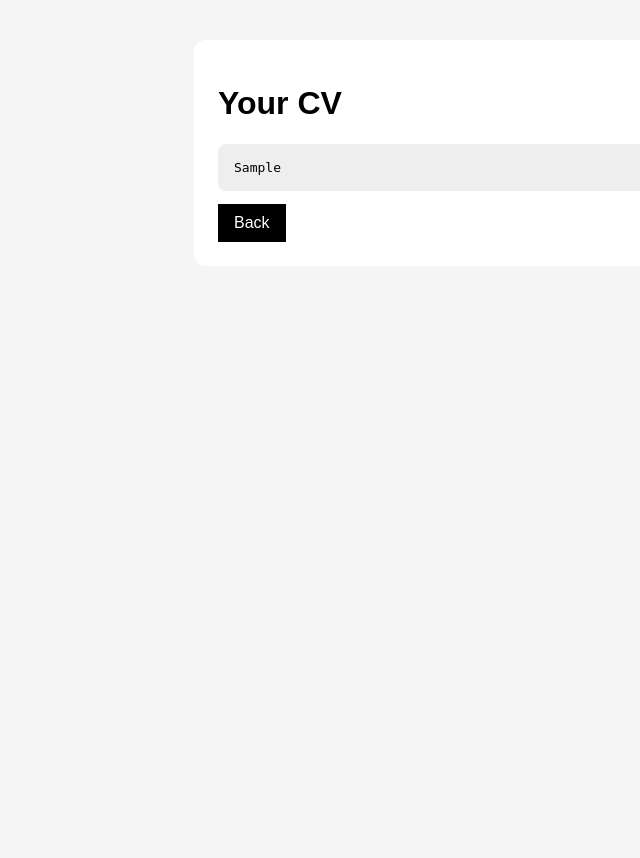
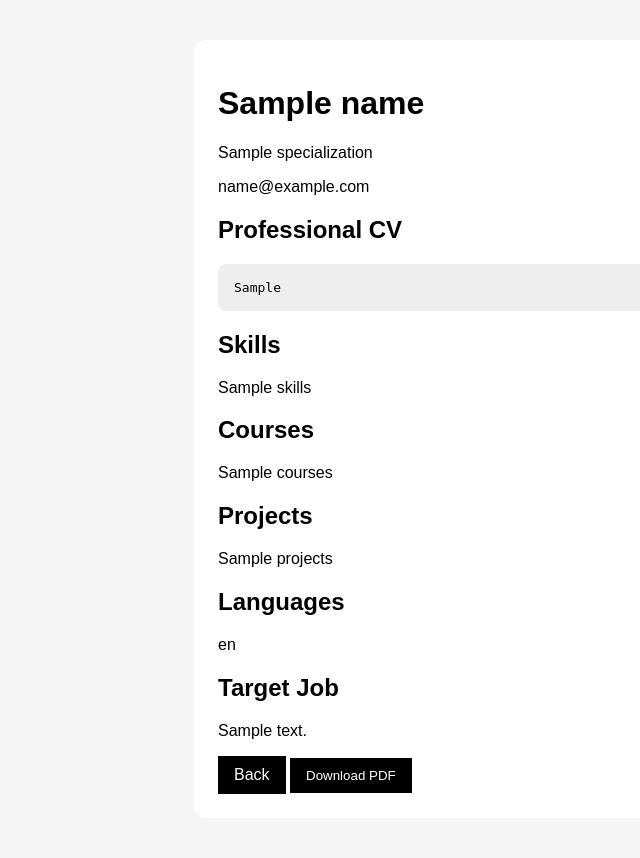
Before and after one commit to Eng2Fadi/cv-mvp-clean, a Flask app: template templates/result.html in a window 1280 px wide. Shown: the whole page, without its empty margins (72-712 px from the left). Before the commit the page ends 242 px from the top, so only its background shows below. Run offline with Flask 3, Linux system fonts and the light colour scheme; the template is opened without the code that fills it: most values are stand-ins (such as "Sample title", 1, 10 or a date in 2020).

Commit message:
Update result.html

```diff
--- a/templates/result.html
+++ b/templates/result.html
@@ -7,10 +7,59 @@
   <link rel="stylesheet" href="{{ url_for('static', filename='style.css') }}" />
 </head>
 <body>
-  <div class="container">
-    <h1>Your CV</h1>
-    <pre>{{ generated_cv }}</pre>
-    <a class="btn" href="/generate">Back</a>
+  <div class="container cv-page">
+    <div class="cv-top">
+      <h1>{{ name }}</h1>
+      <p class="role">{{ specialization }}</p>
+      <p class="email">{{ email }}</p>
+    </div>
+
+    {% if generated_cv %}
+    <div class="cv-section">
+      <h2>Professional CV</h2>
+      <pre class="cv-output">{{ generated_cv }}</pre>
+    </div>
+    {% endif %}
+
+    {% if skills %}
+    <div class="cv-section">
+      <h2>Skills</h2>
+      <p>{{ skills }}</p>
+    </div>
+    {% endif %}
+
+    {% if courses %}
+    <div class="cv-section">
+      <h2>Courses</h2>
+      <p>{{ courses }}</p>
+    </div>
+    {% endif %}
+
+    {% if projects %}
+    <div class="cv-section">
+      <h2>Projects</h2>
+      <p>{{ projects }}</p>
+    </div>
+    {% endif %}
+
+    {% if languages %}
+    <div class="cv-section">
+      <h2>Languages</h2>
+      <p>{{ languages }}</p>
+    </div>
+    {% endif %}
+
+    {% if job_description %}
+    <div class="cv-section">
+      <h2>Target Job</h2>
+      <p>{{ job_description }}</p>
+    </div>
+    {% endif %}
+
+    <div class="actions">
+      <a class="btn" href="/generate">Back</a>
+      <button class="btn" onclick="window.print()">Download PDF</button>
+    </div>
   </div>
 </body>
 </html>
```
